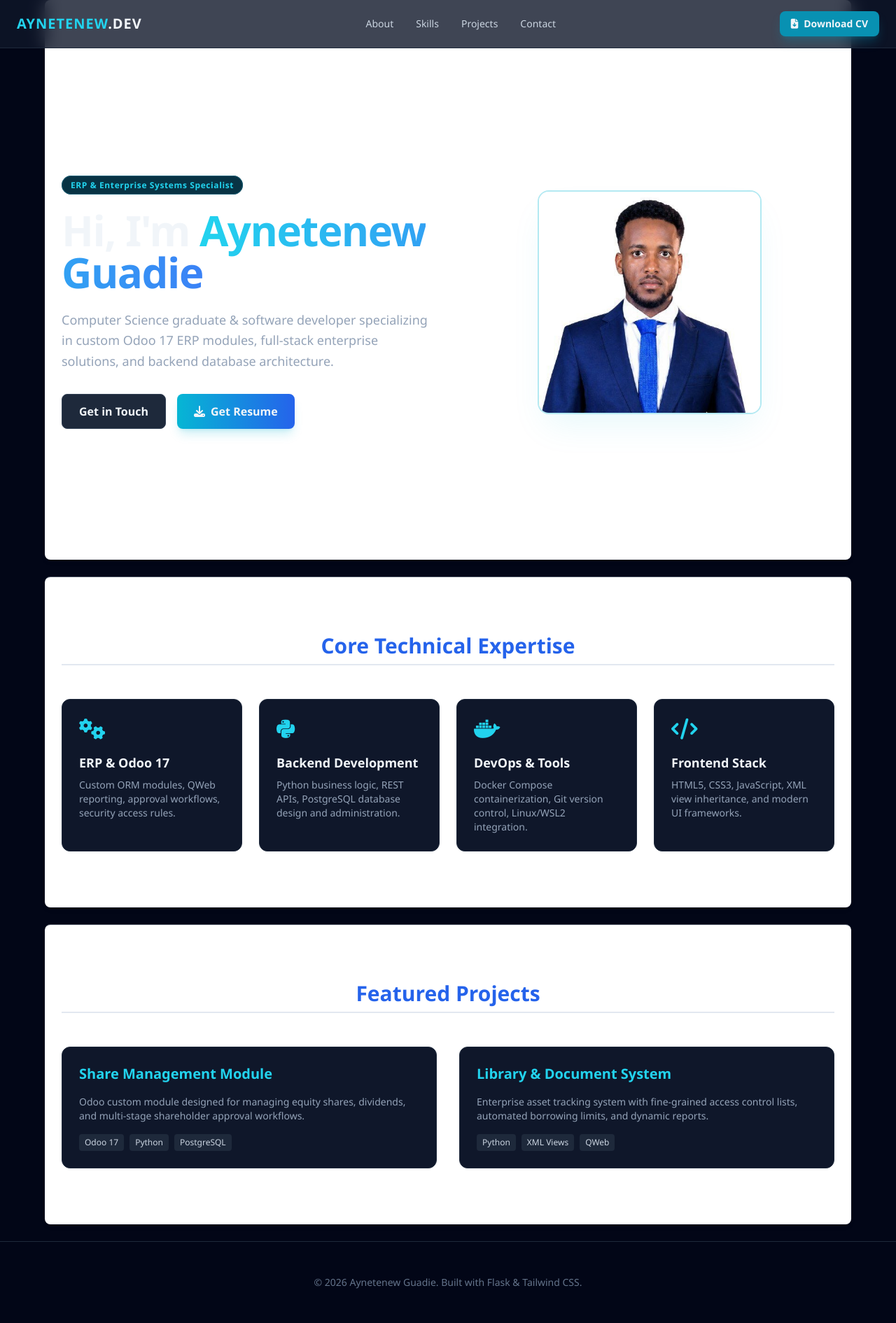
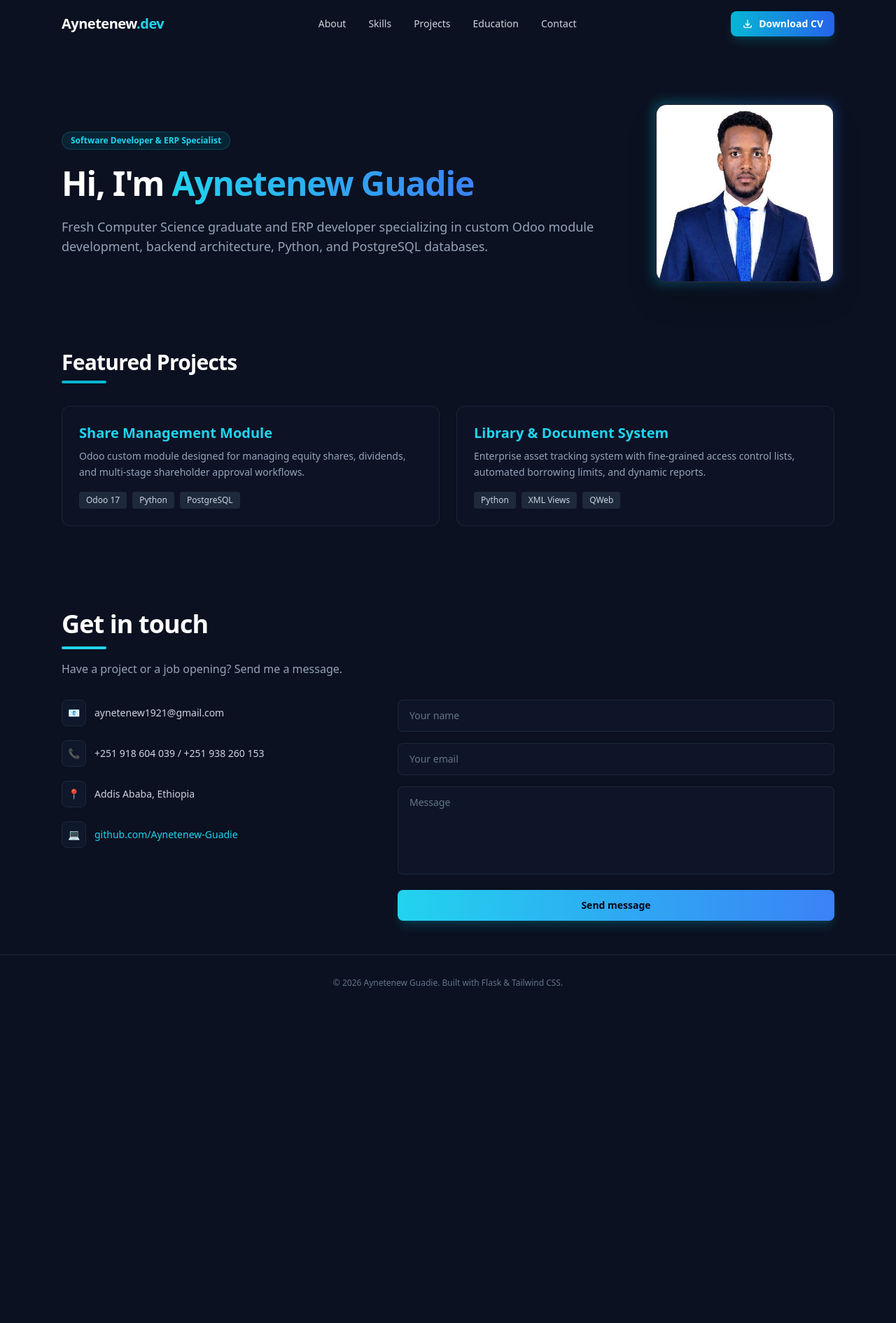
Before and after one commit to Aynetenew-Guadie/my_portfolio, a Flask app: page / in a window 1280 px wide. Shown: the whole page at 70% size. After the commit the page ends 1412 px from the top, so only its background shows below. Run offline with Flask 3, Linux system fonts and the light colour scheme; some libraries are stand-ins or nearby versions.

Commit message:
Update contact section design to match template layout

```diff
--- a/templates/index.html
+++ b/templates/index.html
@@ -3,106 +3,148 @@
 <head>
     <meta charset="UTF-8">
     <meta name="viewport" content="width=device-width, initial-scale=1.0">
-  <title>Aynetenew Guadie - ERP & Full-Stack Developer</title>
+    <title>Aynetenew Guadie - ERP & Software Developer</title>
     <script src="https://cdn.tailwindcss.com"></script>
-  <link rel="stylesheet" href="https://cdnjs.cloudflare.com/ajax/libs/font-awesome/6.4.0/css/all.min.css">
-  <link rel="stylesheet" href="{{ url_for('static', filename='style.css') }}">
+    <style>
+        body {
+            background-color: #0b1120;
+            color: #f8fafc;
+        }
+    </style>
 </head>
-<body class="bg-slate-950 text-slate-100 font-sans antialiased selection:bg-cyan-500 selection:text-white">
+<body class="font-sans antialiased selection:bg-cyan-500 selection:text-white">
 
-  <!-- Header -->
-  <nav class="fixed top-0 w-full bg-slate-900/80 backdrop-blur-md border-b border-slate-800 z-50 px-6 py-4 flex justify-between items-center">
-    <a href="#" class="text-xl font-bold tracking-wider text-cyan-400">AYNETENEW<span class="text-slate-100">.DEV</span></a>
-    <div class="hidden md:flex space-x-8 text-sm font-medium text-slate-300">
-      <a href="#about" class="hover:text-cyan-400 transition">About</a>
-      <a href="#skills" class="hover:text-cyan-400 transition">Skills</a>
-      <a href="#projects" class="hover:text-cyan-400 transition">Projects</a>
-      <a href="#contact" class="hover:text-cyan-400 transition">Contact</a>
-    </div>
-    <a href="{{ url_for('download_cv') }}" class="px-4 py-2 text-sm bg-cyan-600 hover:bg-cyan-500 font-semibold rounded-lg shadow-lg shadow-cyan-600/30 transition flex items-center gap-2">
-      <i class="fa-solid fa-file-arrow-down"></i> Download CV
+    <!-- Navigation Header -->
+    <header class="sticky top-0 z-50 bg="#0b1120"/90 backdrop-blur-md border-b border-slate-800/80">
+        <div class="max-w-6xl mx-auto px-6 py-4 flex items-center justify-between">
+            <a href="#" class="text-xl font-bold tracking-tight text-white">
+                Aynetenew<span class="text-cyan-400">.dev</span>
             </a>
+            <nav class="hidden md:flex items-center space-x-8 text-sm font-medium text-slate-300">
+                <a href="#about" class="hover:text-cyan-400 transition-colors">About</a>
+                <a href="#skills" class="hover:text-cyan-400 transition-colors">Skills</a>
+                <a href="#projects" class="hover:text-cyan-400 transition-colors">Projects</a>
+                <a href="#education" class="hover:text-cyan-400 transition-colors">Education</a>
+                <a href="#contact" class="hover:text-cyan-400 transition-colors">Contact</a>
             </nav>
-
-  <!-- Hero Section -->
-  <section id="about" class="min-h-screen flex items-center justify-center pt-24 px-6 max-w-6xl mx-auto">
-    <div class="grid md:grid-cols-2 gap-12 items-center">
-      <div class="space-y-6">
-        <span class="px-3 py-1 text-xs font-semibold tracking-wider text-cyan-400 bg-cyan-950 border border-cyan-800 rounded-full">ERP & Enterprise Systems Specialist</span>
-        <h1 class="text-4xl md:text-6xl font-extrabold tracking-tight">Hi, I'm <span class="text-transparent bg-clip-text bg-gradient-to-r from-cyan-400 to-blue-500">Aynetenew Guadie</span></h1>
-        <p class="text-slate-400 text-lg leading-relaxed">
-          Computer Science graduate & software developer specializing in custom Odoo 17 ERP modules, full-stack enterprise solutions, and backend database architecture.
-        </p>
-        <div class="flex flex-wrap gap-4 pt-2">
-          <a href="#contact" class="px-6 py-3 bg-slate-800 hover:bg-slate-700 border border-slate-700 font-semibold rounded-lg transition">Get in Touch</a>
-          <a href="{{ url_for('download_cv') }}" class="px-6 py-3 bg-gradient-to-r from-cyan-500 to-blue-600 hover:from-cyan-400 hover:to-blue-500 font-semibold rounded-lg shadow-lg shadow-cyan-500/20 transition flex items-center gap-2">
-            <i class="fa-solid fa-download"></i> Get Resume
+            <a href="/static/resume.pdf" download class="inline-flex items-center gap-2 bg-gradient-to-r from-cyan-500 to-blue-600 hover:from-cyan-400 hover:to-blue-500 text-white font-semibold text-sm px-4 py-2 rounded-lg shadow-lg shadow-cyan-500/20 transition-all duration-200">
+                <svg class="w-4 h-4" fill="none" stroke="currentColor" viewBox="0 0 24 24"><path stroke-linecap="round" stroke-linejoin="round" stroke-width="2" d="M4 16v1a3 3 0 003 3h10a3 3 0 003-3v-1m-4-4l-4 4m0 0l-4-4m4 4V4"/></svg>
+                Download CV
             </a>
         </div>
+    </header>
+
+    <!-- Main Content Container -->
+    <main class="max-w-6xl mx-auto px-6 space-y-24 py-12">
+
+        <!-- Hero / About Section -->
+        <section id="about" class="pt-8 flex flex-col md:flex-row items-center justify-between gap-12">
+            <div class="flex-1 space-y-6">
+                <div class="inline-block px-3 py-1 bg-cyan-950/60 border border-cyan-800/60 text-cyan-400 text-xs font-semibold rounded-full">
+                    Software Developer & ERP Specialist
                 </div>
-      <div class="flex justify-center">
-        <div class="relative w-64 h-64 md:w-80 md:h-80 rounded-2xl overflow-hidden border-2 border-cyan-500/30 shadow-2xl shadow-cyan-500/10">
-          <img src="{{ url_for('static', filename='profile.jpg') }}" alt="Aynetenew Guadie" class="w-full h-full object-cover">
+                <h1 class="text-4xl sm:text-5xl font-extrabold tracking-tight text-white leading-tight">
+                    Hi, I'm <span class="text-transparent bg-clip-text bg-gradient-to-r from-cyan-400 to-blue-500">Aynetenew Guadie</span>
+                </h1>
+                <p class="text-slate-400 text-base sm:text-lg leading-relaxed">
+                    Fresh Computer Science graduate and ERP developer specializing in custom Odoo module development, backend architecture, Python, and PostgreSQL databases.
+                </p>
+            </div>
+            <div class="relative group">
+                <div class="absolute -inset-1 bg-gradient-to-r from-cyan-500 to-blue-600 rounded-2xl blur opacity-30 group-hover:opacity-60 transition duration-300"></div>
+                <img src="/static/profile.jpg" alt="Aynetenew Guadie" class="relative w-48 h-48 md:w-64 md:h-64 object-cover rounded-2xl border-2 border-slate-800 shadow-2xl">
+            </div>
+        </section>
+
+        <!-- Projects Section -->
+        <section id="projects" class="space-y-8">
+            <div>
+                <h2 class="text-3xl font-bold text-white tracking-tight">Featured Projects</h2>
+                <div class="w-16 h-1 bg-cyan-500 rounded-full mt-2"></div>
+            </div>
+            <div class="grid grid-cols-1 md:grid-cols-2 gap-6">
+                <div class="p-6 bg-slate-900/60 rounded-xl border border-slate-800/80 hover:border-cyan-500/40 transition-all">
+                    <h3 class="text-xl font-bold text-cyan-400 mb-2">Share Management Module</h3>
+                    <p class="text-slate-400 text-sm leading-relaxed mb-4">
+                        Odoo custom module designed for managing equity shares, dividends, and multi-stage shareholder approval workflows.
+                    </p>
+                    <div class="flex flex-wrap gap-2">
+                        <span class="px-2.5 py-1 text-xs font-medium bg-slate-800 text-slate-300 rounded">Odoo 17</span>
+                        <span class="px-2.5 py-1 text-xs font-medium bg-slate-800 text-slate-300 rounded">Python</span>
+                        <span class="px-2.5 py-1 text-xs font-medium bg-slate-800 text-slate-300 rounded">PostgreSQL</span>
+                    </div>
+                </div>
+
+                <div class="p-6 bg-slate-900/60 rounded-xl border border-slate-800/80 hover:border-cyan-500/40 transition-all">
+                    <h3 class="text-xl font-bold text-cyan-400 mb-2">Library & Document System</h3>
+                    <p class="text-slate-400 text-sm leading-relaxed mb-4">
+                        Enterprise asset tracking system with fine-grained access control lists, automated borrowing limits, and dynamic reports.
+                    </p>
+                    <div class="flex flex-wrap gap-2">
+                        <span class="px-2.5 py-1 text-xs font-medium bg-slate-800 text-slate-300 rounded">Python</span>
+                        <span class="px-2.5 py-1 text-xs font-medium bg-slate-800 text-slate-300 rounded">XML Views</span>
+                        <span class="px-2.5 py-1 text-xs font-medium bg-slate-800 text-slate-300 rounded">QWeb</span>
                     </div>
                 </div>
             </div>
         </section>
 
-  <!-- Skills Section -->
-  <section id="skills" class="py-20 px-6 max-w-6xl mx-auto border-t border-slate-800/80">
-    <h2 class="text-3xl font-bold mb-12 text-center">Core Technical Expertise</h2>
-    <div class="grid sm:grid-cols-2 lg:grid-cols-4 gap-6">
-      <div class="p-6 bg-slate-900 border border-slate-800 rounded-xl">
-        <i class="fa-solid fa-gears text-cyan-400 text-3xl mb-4"></i>
-        <h3 class="font-bold text-lg mb-2">ERP & Odoo 17</h3>
-        <p class="text-slate-400 text-sm">Custom ORM modules, QWeb reporting, approval workflows, security access rules.</p>
+        <!-- Contact Section (Matching 2nd Screenshot Layout) -->
+        <section id="contact" class="space-y-8 pt-6">
+            <div>
+                <h2 class="text-4xl font-extrabold text-white tracking-tight">Get in touch</h2>
+                <div class="w-16 h-1 bg-cyan-400 rounded-full mt-3"></div>
+                <p class="text-slate-400 text-sm sm:text-base mt-4">
+                    Have a project or a job opening? Send me a message.
+                </p>
             </div>
-      <div class="p-6 bg-slate-900 border border-slate-800 rounded-xl">
-        <i class="fa-brands fa-python text-cyan-400 text-3xl mb-4"></i>
-        <h3 class="font-bold text-lg mb-2">Backend Development</h3>
-        <p class="text-slate-400 text-sm">Python business logic, REST APIs, PostgreSQL database design and administration.</p>
+
+            <div class="grid grid-cols-1 md:grid-cols-12 gap-12 items-start">
+                <!-- Left: Contact Details -->
+                <div class="md:col-span-5 space-y-5 text-sm">
+                    <div class="flex items-center space-x-3 text-cyan-400">
+                        <span class="p-2 bg-slate-900 border border-slate-800 rounded-lg">📧</span>
+                        <a href="mailto:aynetenew1921@gmail.com" class="hover:underline text-slate-300 hover:text-cyan-400 transition-colors">aynetenew1921@gmail.com</a>
                     </div>
-      <div class="p-6 bg-slate-900 border border-slate-800 rounded-xl">
-        <i class="fa-brands fa-docker text-cyan-400 text-3xl mb-4"></i>
-        <h3 class="font-bold text-lg mb-2">DevOps & Tools</h3>
-        <p class="text-slate-400 text-sm">Docker Compose containerization, Git version control, Linux/WSL2 integration.</p>
+                    <div class="flex items-center space-x-3 text-pink-500">
+                        <span class="p-2 bg-slate-900 border border-slate-800 rounded-lg">📞</span>
+                        <span class="text-slate-300">+251 918 604 039 / +251 938 260 153</span>
                     </div>
-      <div class="p-6 bg-slate-900 border border-slate-800 rounded-xl">
-        <i class="fa-solid fa-code text-cyan-400 text-3xl mb-4"></i>
-        <h3 class="font-bold text-lg mb-2">Frontend Stack</h3>
-        <p class="text-slate-400 text-sm">HTML5, CSS3, JavaScript, XML view inheritance, and modern UI frameworks.</p>
+                    <div class="flex items-center space-x-3 text-pink-400">
+                        <span class="p-2 bg-slate-900 border border-slate-800 rounded-lg">📍</span>
+                        <span class="text-slate-300">Addis Ababa, Ethiopia</span>
+                    </div>
+                    <div class="flex items-center space-x-3 text-cyan-400">
+                        <span class="p-2 bg-slate-900 border border-slate-800 rounded-lg">💻</span>
+                        <a href="https://github.com/Aynetenew-Guadie" target="_blank" class="hover:underline text-cyan-400">github.com/Aynetenew-Guadie</a>
+                    </div>
+                </div>
+
+                <!-- Right: Contact Form -->
+                <div class="md:col-span-7">
+                    <form action="#" method="POST" class="space-y-4">
+                        <div>
+                            <input type="text" placeholder="Your name" class="w-full px-4 py-3 bg-slate-900/90 border border-slate-800/90 rounded-lg text-slate-200 placeholder-slate-500 focus:outline-none focus:border-cyan-500 transition-colors text-sm" required>
+                        </div>
+                        <div>
+                            <input type="email" placeholder="Your email" class="w-full px-4 py-3 bg-slate-900/90 border border-slate-800/90 rounded-lg text-slate-200 placeholder-slate-500 focus:outline-none focus:border-cyan-500 transition-colors text-sm" required>
+                        </div>
+                        <div>
+                            <textarea rows="5" placeholder="Message" class="w-full px-4 py-3 bg-slate-900/90 border border-slate-800/90 rounded-lg text-slate-200 placeholder-slate-500 focus:outline-none focus:border-cyan-500 transition-colors text-sm resize-none" required></textarea>
+                        </div>
+                        <button type="submit" class="w-full py-3 bg-gradient-to-r from-cyan-400 to-blue-500 hover:from-cyan-300 hover:to-blue-400 text-slate-950 font-bold rounded-lg shadow-lg shadow-cyan-500/20 transition-all text-sm">
+                            Send message
+                        </button>
+                    </form>
                 </div>
             </div>
         </section>
 
-  <!-- Projects Section -->
-  <section id="projects" class="py-20 px-6 max-w-6xl mx-auto border-t border-slate-800/80">
-    <h2 class="text-3xl font-bold mb-12 text-center">Featured Projects</h2>
-    <div class="grid md:grid-cols-2 gap-8">
-      <div class="p-6 bg-slate-900 border border-slate-800 rounded-xl space-y-4">
-        <h3 class="text-xl font-bold text-cyan-400">Share Management Module</h3>
-        <p class="text-slate-400 text-sm">Odoo custom module designed for managing equity shares, dividends, and multi-stage shareholder approval workflows.</p>
-        <div class="flex flex-wrap gap-2 text-xs font-mono text-slate-300">
-          <span class="px-2 py-1 bg-slate-800 rounded">Odoo 17</span>
-          <span class="px-2 py-1 bg-slate-800 rounded">Python</span>
-          <span class="px-2 py-1 bg-slate-800 rounded">PostgreSQL</span>
-        </div>
-      </div>
-      <div class="p-6 bg-slate-900 border border-slate-800 rounded-xl space-y-4">
-        <h3 class="text-xl font-bold text-cyan-400">Library & Document System</h3>
-        <p class="text-slate-400 text-sm">Enterprise asset tracking system with fine-grained access control lists, automated borrowing limits, and dynamic reports.</p>
-        <div class="flex flex-wrap gap-2 text-xs font-mono text-slate-300">
-          <span class="px-2 py-1 bg-slate-800 rounded">Python</span>
-          <span class="px-2 py-1 bg-slate-800 rounded">XML Views</span>
-          <span class="px-2 py-1 bg-slate-800 rounded">QWeb</span>
-        </div>
-      </div>
-    </div>
-  </section>
+    </main>
 
     <!-- Footer -->
-  <footer id="contact" class="py-12 border-t border-slate-800 text-center text-slate-500 text-sm">
-    <p>© 2026 Aynetenew Guadie. Built with Flask & Tailwind CSS.</p>
+    <footer class="border-t border-slate-800/80 py-8 text-center text-xs text-slate-500">
+        © 2026 Aynetenew Guadie. Built with Flask & Tailwind CSS.
     </footer>
 
 </body>
```
Lines whose indentation alone changed are shown as unchanged.
